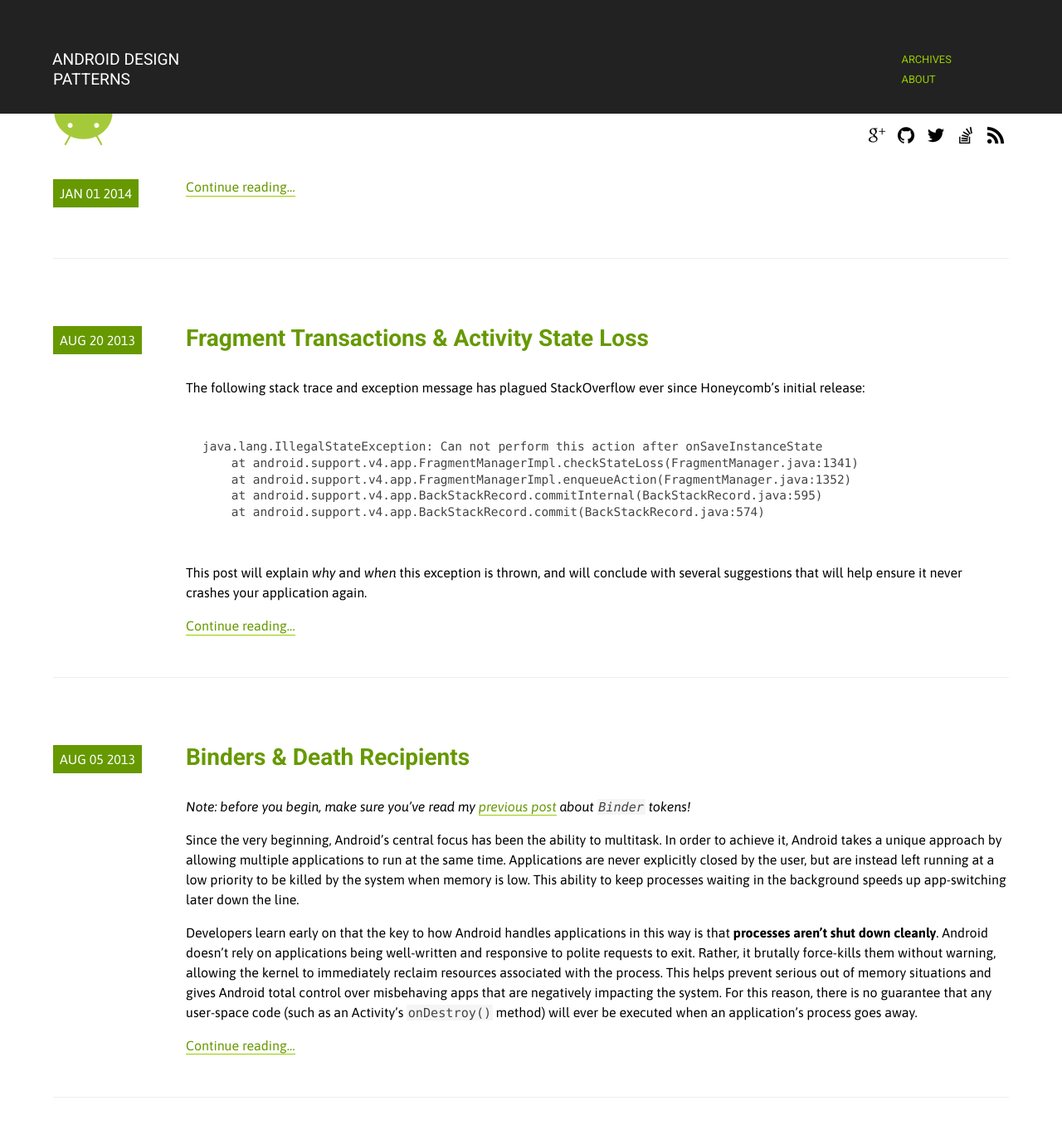
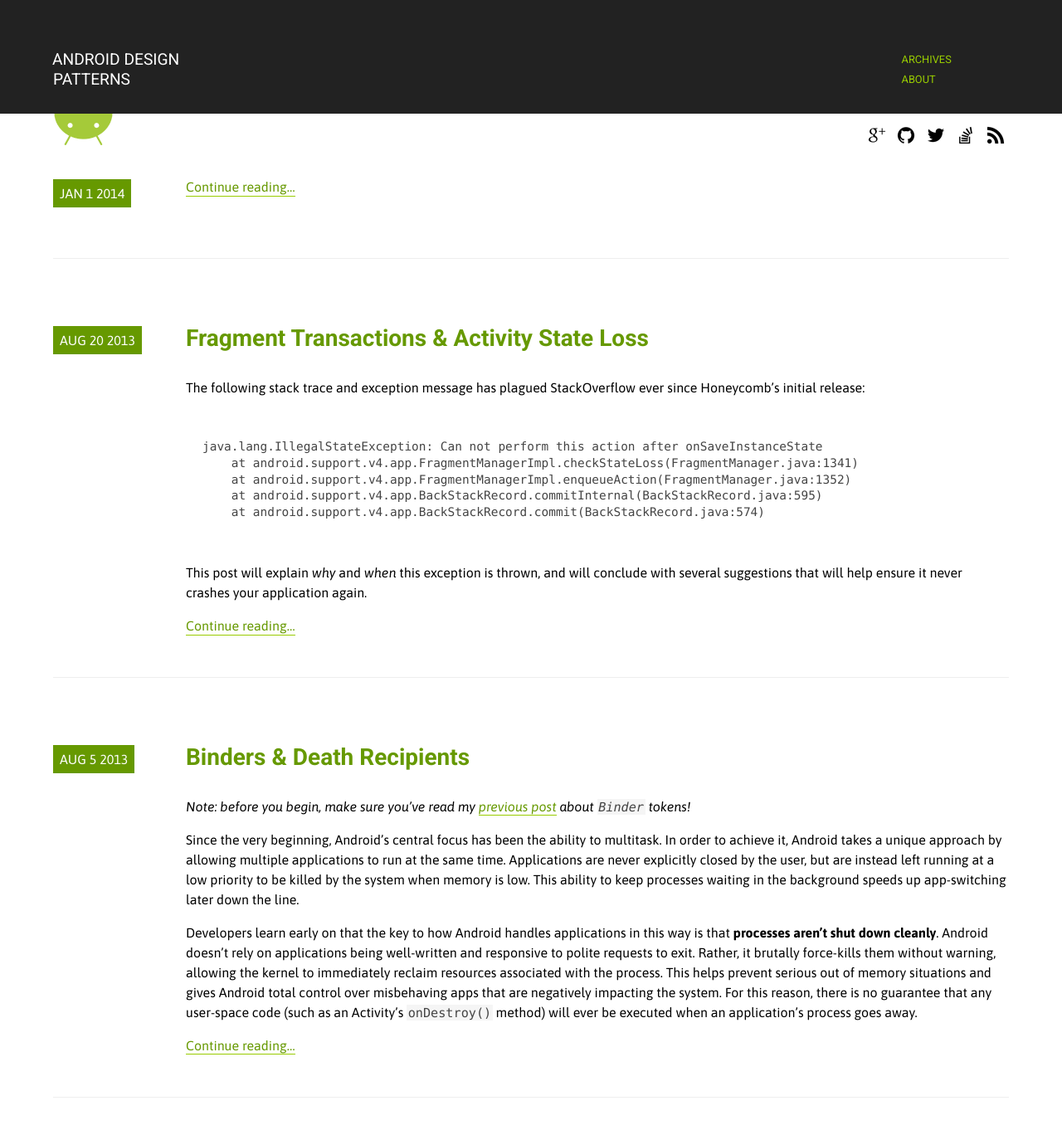
Before and after one commit to alexjlockwood/AndroidDesignPatterns, a Jekyll site: the page built from index.html, in a window 1280 px wide and 1400 px high. Shown: the top 1362 px of the window at 83% size. Built offline with Jekyll 4.4.1, drawn with Linux system fonts in a browser that asks for light colours; Markdown is read by kramdown in place of the engine named in the settings; the list of posts is cut into pages by our own code; comment, search, counter and statistics services are not loaded.

Commit message:
Remove trailing zeros from timestamp

```diff
--- a/index.html
+++ b/index.html
@@ -7,17 +7,13 @@ title: Android Design Patterns
   <article class="snippet">
     <div class="side">
       <div class="date-posted">
-            <span class="date-block">{{ post.date | date: "%b %d %Y" }}</span>
+        <span class="date-block">{{ post.date | date: "%b %-d %Y" }}</span>
       </div>
     </div>
     <div class="body">
-    <header>
-      <h2 class="post-title no-border"><a href="{{ post.url }}">{{ post.title }}</a></h2>
-    </header>
+      <header><h2 class="post-title no-border"><a href="{{ post.url }}">{{ post.title }}</a></h2></header>
       {{ post.excerpt }}
-    <footer>
-      <a rel="full-article" href="{{ post.url }}">Continue reading&#8230;</a>
-    </footer>
+      <footer><a rel="full-article" href="{{ post.url }}">Continue reading&#8230;</a></footer>
     </div>
     <div class="clearfix"></div>
   </article>
```
Lines whose indentation alone changed are shown as unchanged.
